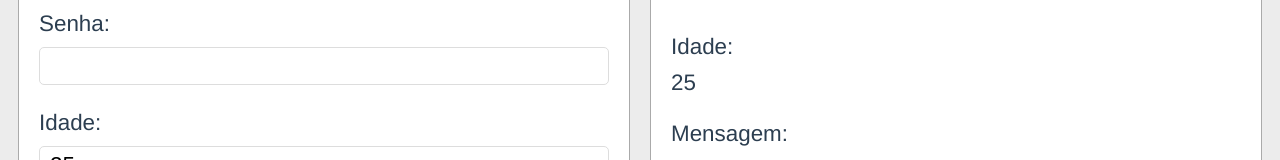
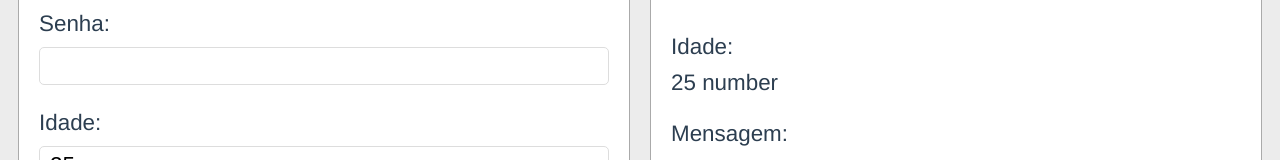
Before and after one commit to anderson-ribeiro-dev/manipulando-formul-rio-vuejs, a Vue app: page / in a window 1280 px wide. Shown: the part 255-415 px from the top of the page. Built offline with nearby package versions, Linux system fonts and the light colour scheme.

Commit message:
modificando  entradas de usuários com moificadores de inputs

```diff
--- a/src/App.vue
+++ b/src/App.vue
@@ -5,13 +5,19 @@
 			<form class="painel">
 				<div class="cabecalho">Formulário</div>
 				<Rotulo nome="E-mail">
-					<input type="text" v-model="usuario.email">
+					<!-- <input type="text" v-model="usuario.email"> -->
+					<!-- modificadores de inputs, lazy, atualiza quando sai do campo-->
+					<!-- <input type="text" v-model.lazy="usuario.email">  -->
+					<!-- remove os espaços das extremidades -->
+					<input type="text" v-model.lazy.trim="usuario.email">
 				</Rotulo>
 				<Rotulo nome="Senha">
 					<input type="password" v-model="usuario.senha">
 				</Rotulo>
 				<Rotulo nome="Idade">
-					<input type="number" v-model="usuario.idade">
+					<!-- <input type="number" v-model="usuario.idade"> -->
+					<!-- transforma string pra numeros number mesmo depois das atualizações, somente em tipos numéricos-->
+					<input type="number" v-model.number="usuario.idade">
 				</Rotulo>
 				<Rotulo nome="Mensagem">
 					<textarea name="" cols="30" rows="5"></textarea>
@@ -45,7 +51,8 @@
 					<span>{{ usuario.senha }}</span>
 				</Rotulo>
 				<Rotulo nome="Idade">
-					<span>{{ usuario.idade }}</span>
+					<!-- <span>{{ usuario.idade }}</span> -->
+					<span>{{ usuario.idade }} {{ tipoIdade }}</span>
 				</Rotulo>
 				<Rotulo nome="Mensagem">
 					<span>???</span>
@@ -74,6 +81,11 @@ import Escolha from './components/Escolha.vue'
 export default {
 	name: 'app',
 	components: { Rotulo, Escolha },
+	computed: {
+		tipoIdade() {
+			return typeof this.usuario.idade //retorna o tipo
+		}
+	},
 	data() {
 		return {
 			// email: '',
```
